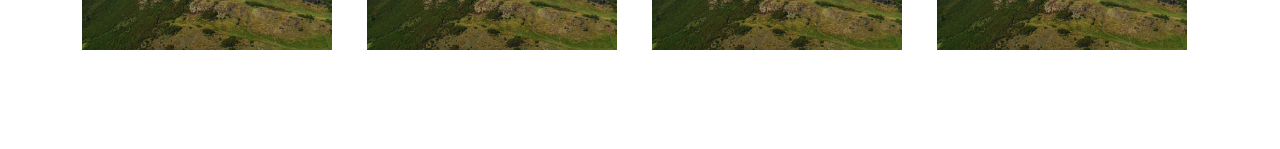
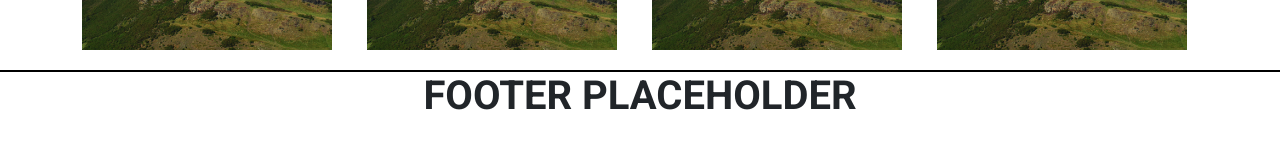
Before and after one commit to Miza-web/edinburgh-sightseeing, a Vue app: page / in a window 1280 px wide. Shown: the part 645-794 px from the top of the page. Built offline with nearby package versions, Linux system fonts and the light colour scheme.

Commit message:
added footer component template

```diff
--- a/src/App.vue
+++ b/src/App.vue
@@ -1,6 +1,7 @@
 <script>
 import {defineComponent} from "vue";
-import Navbar from "@/components/navbar.vue";
+import navbar from "@/components/navbar.vue";
+import footer_main from "@/components/footer_main.vue";
 
 export default defineComponent({
   data() {
@@ -8,7 +9,7 @@ export default defineComponent({
       show: true
     }
   },
-  components: {Navbar}
+  components: {navbar, footer_main}
 },)
 
 </script>
@@ -45,6 +46,7 @@ export default defineComponent({
       </div>
     </div>
     </div>
+    <footer_main />
   </main>
 </template>
 
--- /dev/null
+++ b/src/components/footer_main.vue
@@ -0,0 +1,23 @@
+<script>
+import {defineComponent} from 'vue';
+
+export default defineComponent ({
+    name: "footer"
+})
+</script>
+
+<template>
+  <footer class="footer_main">
+    <div>
+      <h1>FOOTER PLACEHOLDER</h1>
+    </div>
+  </footer>
+</template>
+
+<style scoped>
+.footer_main {
+  margin-top: 20px;
+  text-align: center;
+  border-top: 2px solid black;
+}
+</style>
```
